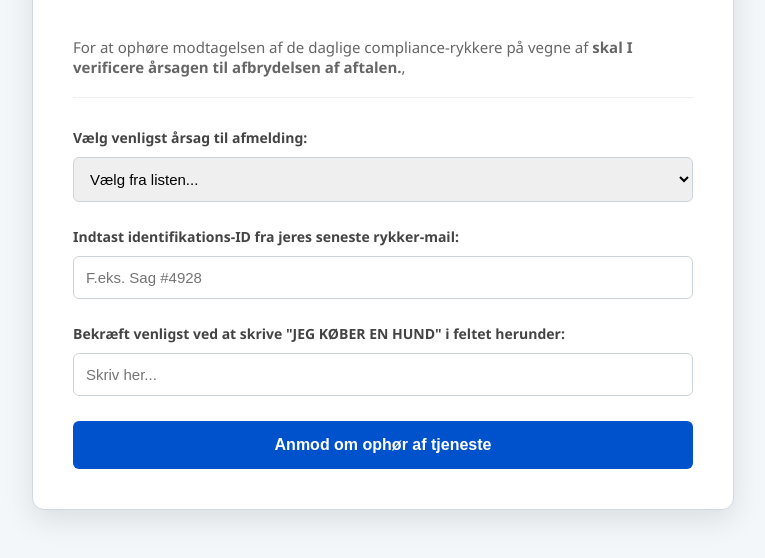
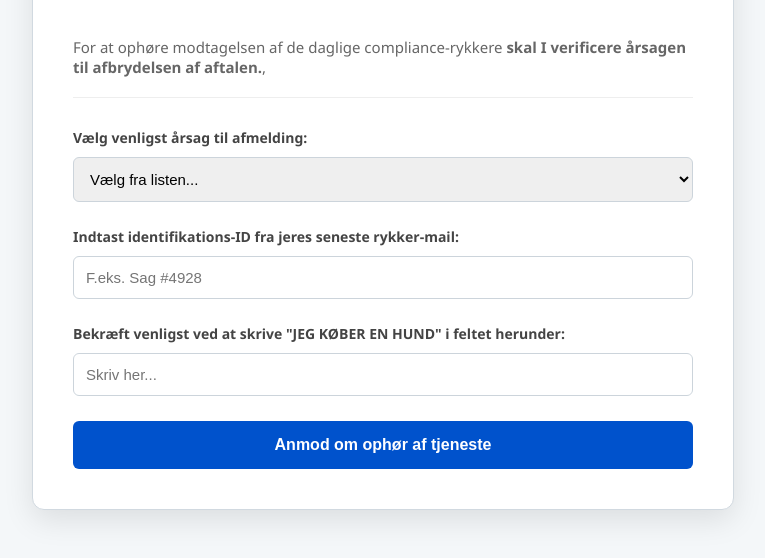
Before and after one commit to Emil3070/afmeld-hund, a plain HTML site: page index.html in a window 1280 px wide. Shown: the part 188-746 px from the top of the page, without its empty margins (257-1022 px from the left). Drawn offline with Linux system fonts and the light colour scheme.

Commit message:
Fix HTML formatting in unsubscribe instruction

```diff
--- a/index.html
+++ b/index.html
@@ -37,7 +37,7 @@
 
     <div class="content" id="step-1">
         <div class="instruction">
-            For at ophøre modtagelsen af de daglige compliance-rykkere på vegne af <strong> skal I verificere årsagen til afbrydelsen af aftalen.</strong>,
+            For at ophøre modtagelsen af de daglige compliance-rykkere<strong> skal I verificere årsagen til afbrydelsen af aftalen.</strong>,
         </div>
 
         <form id="unsubscribe-form">
```
